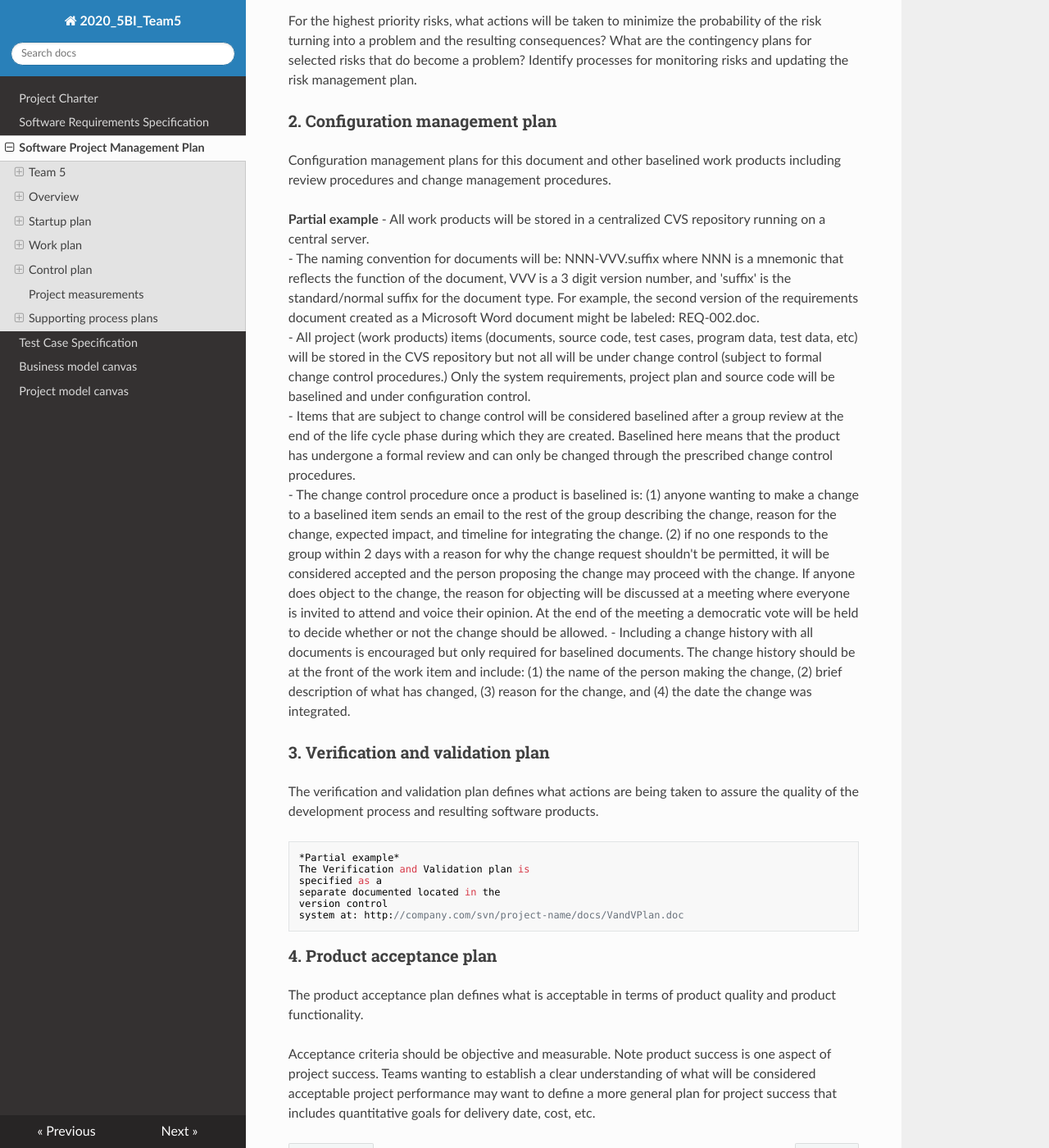
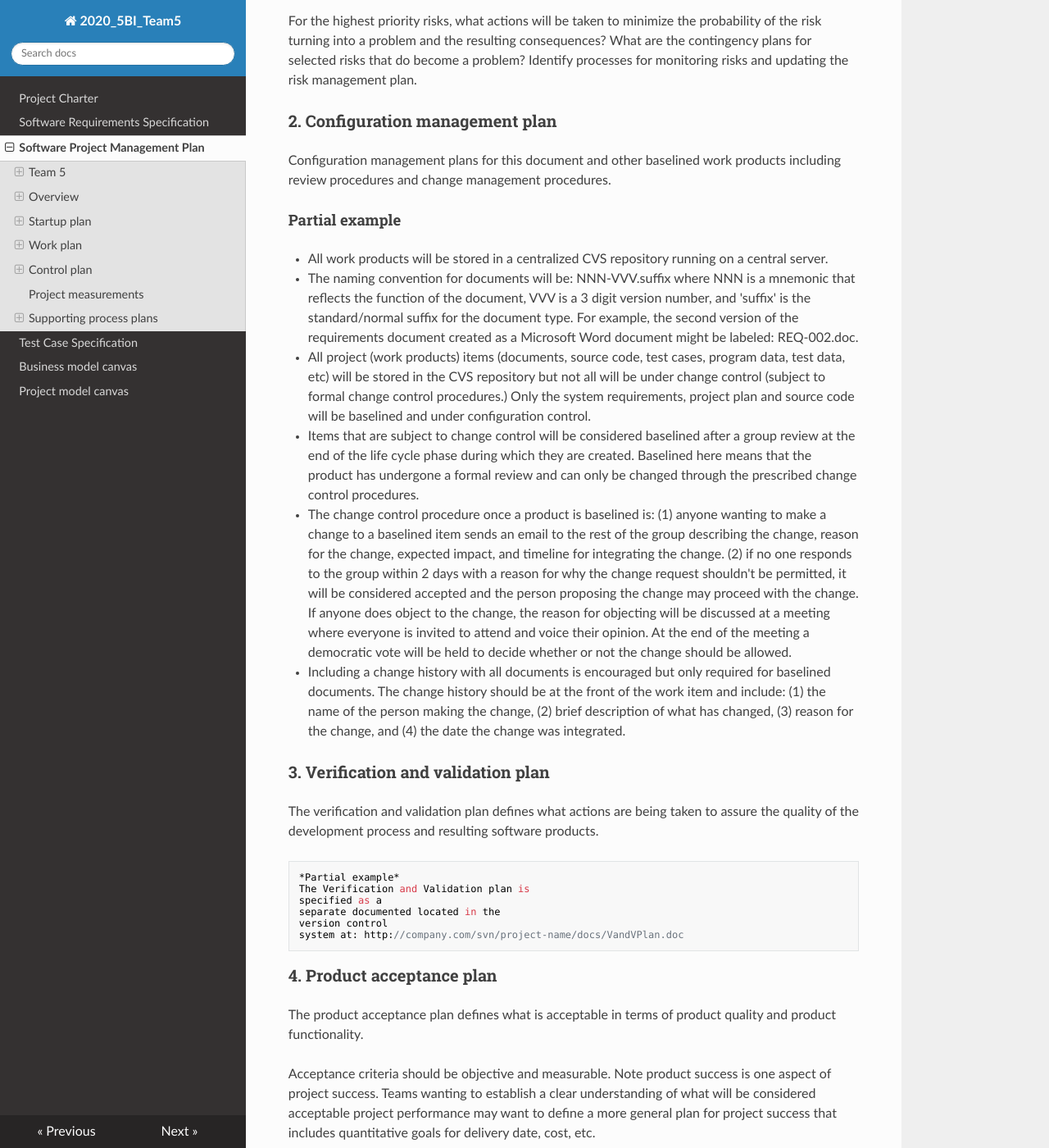
Before and after one commit to Kurai27/2020_5BI_Team5_ChatDocumentation, an MkDocs documentation site: the page built from docs/project_management.md, in a window 1280 px wide and 1400 px high, scrolled down 3585 px. Shown: the whole window at 82% size. Built offline with MkDocs 1.6.1, drawn with Linux system fonts in a browser that asks for light colours; nearby versions of some CDN libraries.

```diff
--- a/docs/project_management.md
+++ b/docs/project_management.md
@@ -118,7 +118,8 @@ For the highest priority risks, what actions will be taken to minimize the proba
 ### 2. Configuration management plan
 Configuration management plans for this document and other baselined work products including review procedures and change management procedures.
 
-**Partial example**
+####Partial example####
+
 - All work products will be stored in a centralized CVS repository running on a central server.
 - The naming convention for documents will be: NNN-VVV.suffix where NNN is a mnemonic that reflects the function of the document, VVV is a 3 digit version number, and 'suffix' is the standard/normal suffix for the document type. For example, the second version of the requirements document created as a Microsoft Word document might be labeled: REQ-002.doc.
 - All project (work products) items (documents, source code, test cases, program data, test data, etc) will be stored in the CVS repository but not all will be under change control (subject to formal change control procedures.) Only the system requirements, project plan and source code will be baselined and under configuration control.
```
